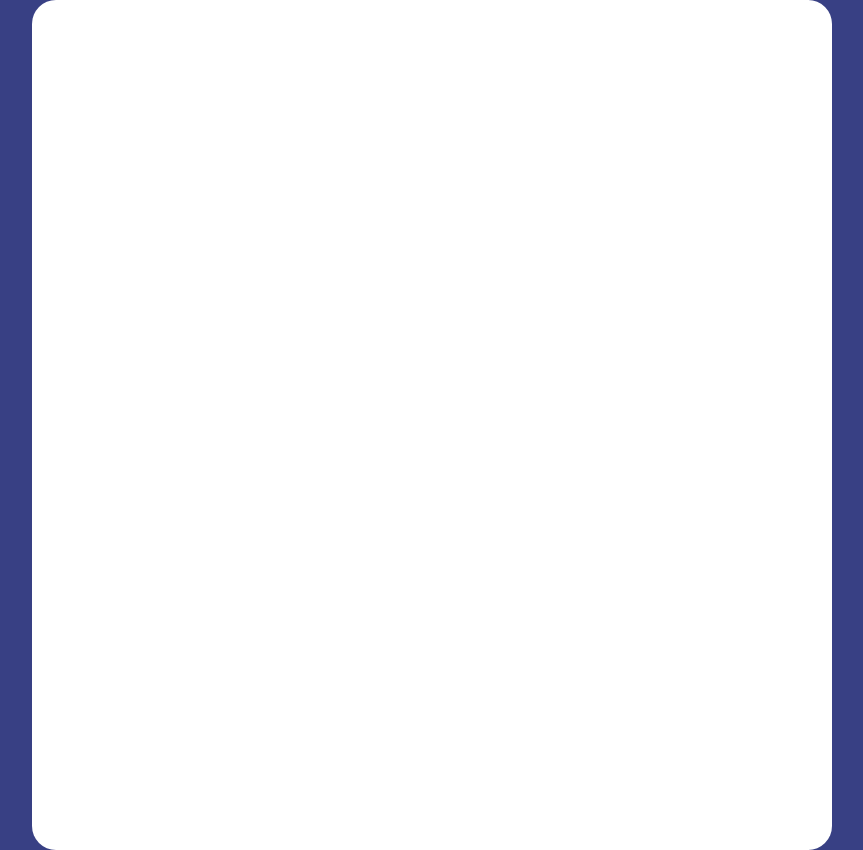
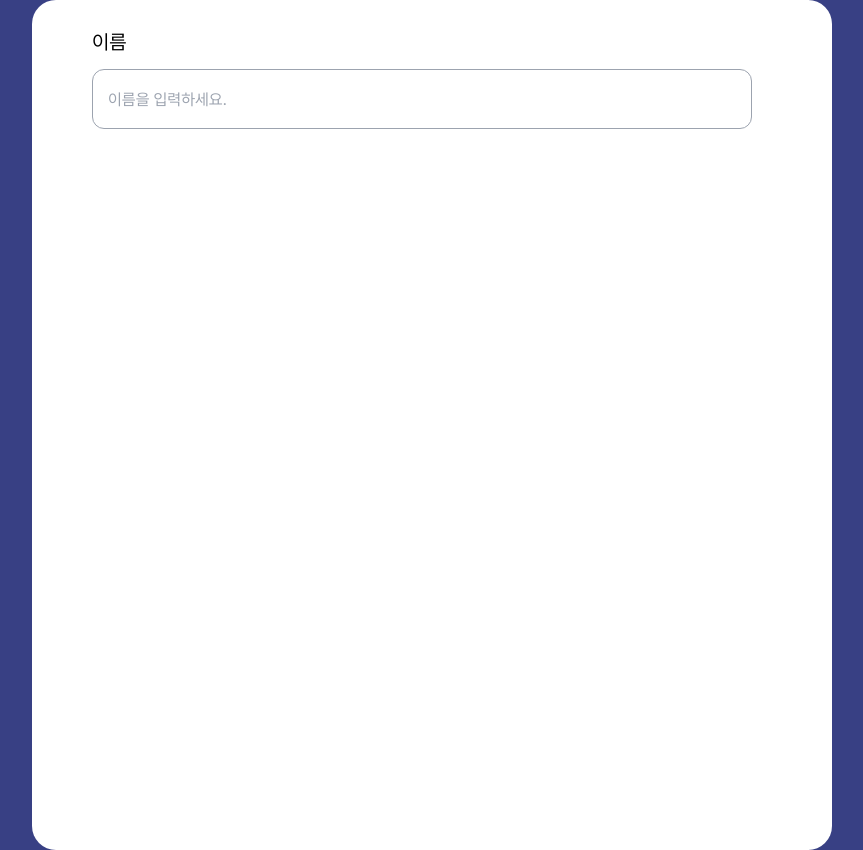
Before and after one commit to youdame/react-vote-19th, a Next.js app: page /sign-up in a window 1280 px wide. Shown: the whole page, without its empty margins (208-1071 px from the left). Built offline with nearby package versions, Linux system fonts and the light colour scheme.

Commit message:
Feat : 리액트 훅 폼 적용 #1

```diff
--- a/package.json
+++ b/package.json
@@ -12,7 +12,8 @@
   "dependencies": {
     "next": "14.2.4",
     "react": "^18",
-    "react-dom": "^18"
+    "react-dom": "^18",
+    "react-hook-form": "^7.52.0"
   },
   "devDependencies": {
     "@svgr/webpack": "^8.1.0",
--- a/src/app/sign-up/page.tsx
+++ b/src/app/sign-up/page.tsx
@@ -1,11 +1,17 @@
+"use client";
+import Input from "@/components/common/Input";
+import { FieldValues, useForm } from "react-hook-form";
+
 function SignupPage() {
+  const method = useForm<FieldValues>({
+    mode: "onTouched",
+    reValidateMode: "onChange",
+  });
+  const { control } = method;
   return (
     <div className="flex-center w-full bg-blue-base">
       <div className="h-850pxr w-800pxr rounded-3xl bg-white px-60pxr py-30pxr">
-        <div className="flex-column gap-15pxr">
-          {/* <label className="text-20pxr text-black">이름</label>
-          <input className="w-660pxr h-60pxr px-15pxr py-18pxr focus:border-blue-base rounded-xl border border-gray-400"></input> */}
-        </div>
+        <Input control={control} name="name" label="이름" placeholder="이름을 입력하세요." type="text" />
       </div>
     </div>
   );
--- /dev/null
+++ b/src/components/common/Input.tsx
@@ -0,0 +1,70 @@
+import {
+  EMAIL_STANDARD,
+  ERROR_EMAIL_DUPLICATED,
+  ERROR_EMAIL_EMPTY,
+  ERROR_PASSWORD_EMPTY,
+  ERROR_PASSWORD_SECOND_EMPTY,
+  ERROR_PASSWORD_VALIDATION,
+  ERROR_USERNAME_EMPTY,
+  ERROR_USERNAME_VALIDATION,
+  USERNAME_STANDARD,
+} from "@/constants/validation";
+
+import { ERROR_NAME_EMPTY, ERROR_NAME_VALIDATION, NAME_STANDARD } from "@/constants/validation";
+import { Control, FieldPath, FieldValues, RegisterOptions, useController, useForm } from "react-hook-form";
+
+interface InputProps {
+  type: "text" | "email" | "password";
+  placeholder: string;
+  label: string;
+  control: Control<FieldValues>;
+  name: FieldPath<FieldValues>;
+}
+
+export default function Input({ label, type, placeholder, control, name }: InputProps) {
+  const {
+    field,
+    fieldState: { error },
+  } = useController({ control, name, rules: inputRules[name] });
+
+  return (
+    <div className="flex-column gap-15pxr">
+      <label className="text-20pxr text-black">{label}</label>
+      <input
+        type={type}
+        placeholder={placeholder}
+        // onChange={field.onChange}
+        // onBlur={field.onBlur}
+        // value={field.value}
+        // name={field.name}
+        // ref={field.ref}
+        {...field}
+        className="h-60pxr w-660pxr rounded-xl border border-gray-400 px-15pxr py-18pxr focus:border-blue-base"
+      />
+
+      {error && <p className="text-red">{error.message}</p>}
+    </div>
+  );
+}
+
+export const inputRules: Record<FieldPath<FieldValues>, RegisterOptions> = {
+  name: {
+    required: ERROR_NAME_EMPTY,
+    pattern: { value: NAME_STANDARD, message: ERROR_NAME_VALIDATION },
+  },
+  email: {
+    required: ERROR_EMAIL_EMPTY,
+    pattern: { value: EMAIL_STANDARD, message: ERROR_EMAIL_DUPLICATED },
+  },
+  username: {
+    required: ERROR_USERNAME_EMPTY,
+    pattern: { value: USERNAME_STANDARD, message: ERROR_USERNAME_VALIDATION },
+  },
+  password: {
+    required: ERROR_PASSWORD_EMPTY,
+    minLength: { value: 8, message: ERROR_PASSWORD_VALIDATION },
+  },
+  passwordCheck: {
+    required: ERROR_PASSWORD_SECOND_EMPTY,
+  },
+};
--- /dev/null
+++ b/src/constants/validation.ts
@@ -0,0 +1,27 @@
+export const ERROR_EMAIL_CHECK = "이메일 형식으로 작성해 주세요.";
+export const ERROR_EMAIL_DUPLICATED = "중복된 이메일입니다.";
+export const ERROR_EMAIL_EMPTY = "이메일을 입력해 주세요.";
+
+export const ERROR_PASSWORD_CHECK = "비밀번호가 일치하지 않습니다.";
+export const ERROR_PASSWORD_VALIDATION = "영문, 숫자 포함 8자 이상 입력해 주세요.";
+export const ERROR_PASSWORD_EMPTY = "비밀번호를 입력해 주세요.";
+
+export const ERROR_PASSWORD_SECOND_EMPTY = "비밀번호를 한 번 더 입력해 주세요.";
+
+export const ERROR_NAME_EMPTY = "이름을 입력해주세요";
+export const ERROR_NAME_VALIDATION = "이름은 2자 이상, 5자 이하의 문자만 가능합니다";
+
+export const ERROR_USERNAME_EMPTY = "아이디를 입력해주세요";
+export const ERROR_USERNAME_VALIDATION = "아이디는 5자 이상, 15자 이하의 영문자와 숫자만 가능합니다";
+
+// 이름 형식
+export const NAME_STANDARD = /^[a-zA-Z가-힣 ]{2,5}$/;
+
+// 아이디 형식
+export const USERNAME_STANDARD = /^[a-zA-Z0-9_-]{5,15}$/;
+
+// 이메일 형식
+export const EMAIL_STANDARD = /^[a-zA-Z0-9._%+-]+@[a-zA-Z0-9.-]+\.[a-zA-Z]{2,3}$/;
+
+// 비밀번호 형식: 영문, 숫자 포함 8자 이상
+export const PASSWORD_STANDARD = /^(?=.*[A-Za-z])(?=.*\d)[A-Za-z\d]{8,}$/;
```
Also changed, not shown: 1 other file (tests, documents, lock files or other folders).
